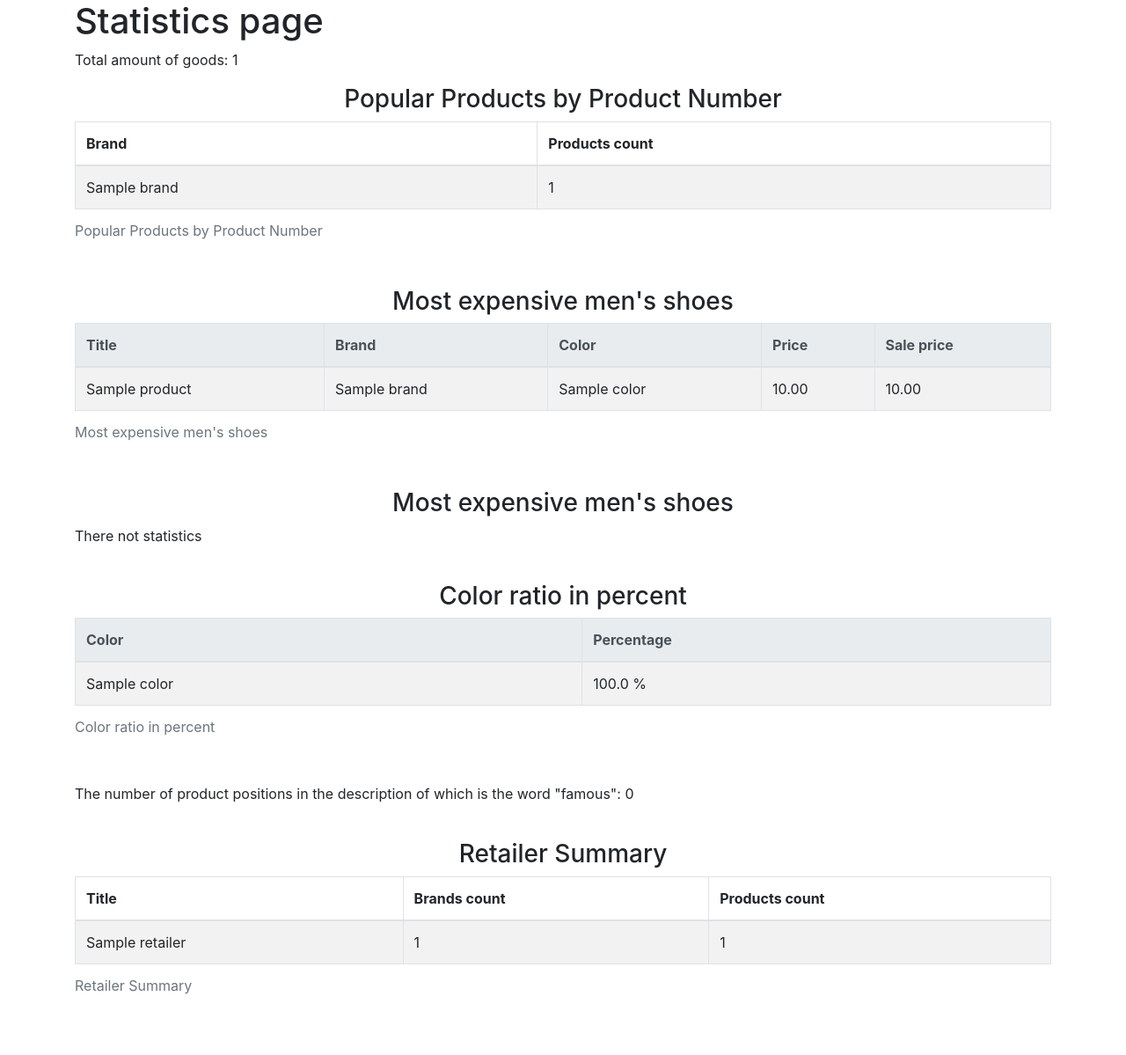
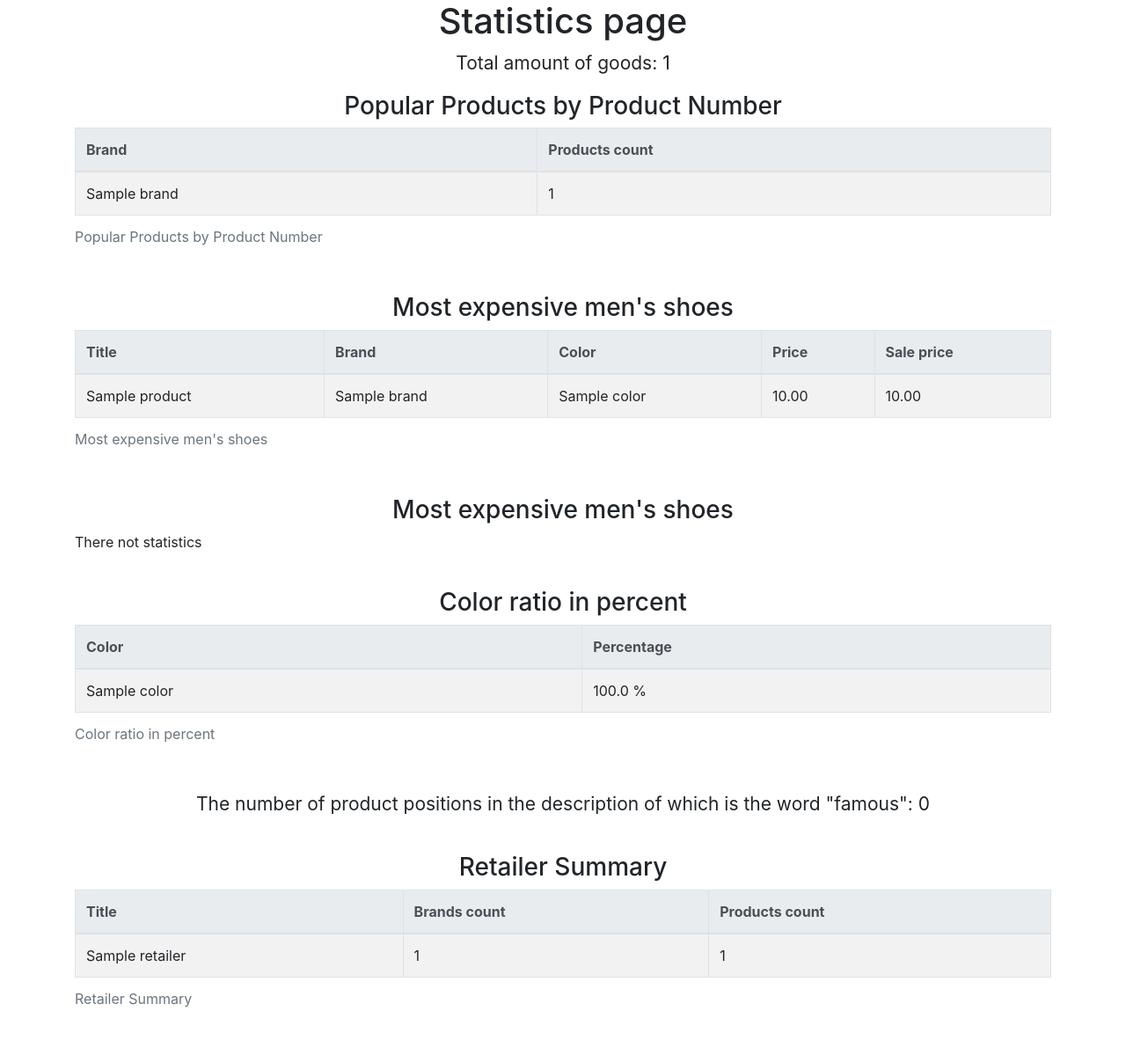
Before and after one commit to HighHopesInt/products_aggregator, a Django app: page /stats/ in a window 1280 px wide. Shown: the whole page at 88% size. Before the commit the page ends 1130 px from the top, so only its background shows below. Run offline with Django 3.2, Linux system fonts and the light colour scheme; tables that the repository leaves empty hold one stand-in row (values such as "Sample post"); parts of the project's set-up code (start-up, migrations or seed data) failed here and were passed over; some libraries are stand-ins or nearby versions.

Commit message:
Add custom stilization for headers and text

```diff
--- /dev/null
+++ b/static/css/statistics.css
@@ -0,0 +1,8 @@
+.text-information {
+    text-align: center;
+    font-size: 21px;
+}
+
+h1, h3 {
+    text-align: center;
+}
--- a/templates/stats.html
+++ b/templates/stats.html
@@ -7,16 +7,16 @@
 {% endblock %}
 
 {% block addi_css %}
-    <link rel="stylesheet" href="{% static 'css/statistics.css' %}">
+    <link rel="stylesheet" type="text/css" href="{% static 'css/statistics.css' %}">
 {% endblock %}
 
 {% block content %}
     <h1>Statistics page</h1>
-    <p>Total amount of goods: {{ count }}</p>
-    <h3 align="center">Popular Products by Product Number</h3>
+    <p class="text-information">Total amount of goods: {{ count }}</p>
+    <h3>Popular Products by Product Number</h3>
     <table class="table table-striped table-hover table-bordered">
         <caption>Popular Products by Product Number</caption>
-        <thead class="table">
+        <thead class="thead-light">
             <tr>
                 <th>Brand</th>
                 <th>Products count</th>
@@ -32,7 +32,7 @@
         </tbody>
     </table>
     <br>
-    <h3 align="center">Most expensive men's shoes</h3>
+    <h3>Most expensive men's shoes</h3>
     {% if top_male_boot %}
         <table class="table table-striped table-hover table-bordered">
             <caption>Most expensive men's shoes</caption>
@@ -61,7 +61,7 @@
         <p>There not statistic</p>
     {% endif %}
     <br>
-    <h3 align="center">Most expensive men's shoes</h3>
+    <h3>Most expensive men's shoes</h3>
     {% if top_female_boot %}
         <table class="table table-striped table-hover table-bordered">
             <caption>Most expensive men's shoes</caption>
@@ -90,7 +90,7 @@
         <p>There not statistics</p>
     {% endif %}
     <br>
-    <h3 align="center">Color ratio in percent</h3>
+    <h3>Color ratio in percent</h3>
     <table class="table table-striped table-hover table-bordered">
         <caption>Color ratio in percent</caption>
         <thead class="thead-light">
@@ -124,16 +124,16 @@
         </tbody>
     </table>
     <br>
-    <p>
+    <p class="text-information">
         The number of product
         positions in the description of which is the word "famous":
         {{ famous_word }}
     </p>
     <br>
-    <h3 align="center">Retailer Summary</h3>
+    <h3>Retailer Summary</h3>
     <table class="table table-striped table-hover table-bordered">
         <caption>Retailer Summary</caption>
-        <thead class="thead">
+        <thead class="thead-light">
             <tr>
                 <th>Title</th>
                 <th>Brands count</th>
```
